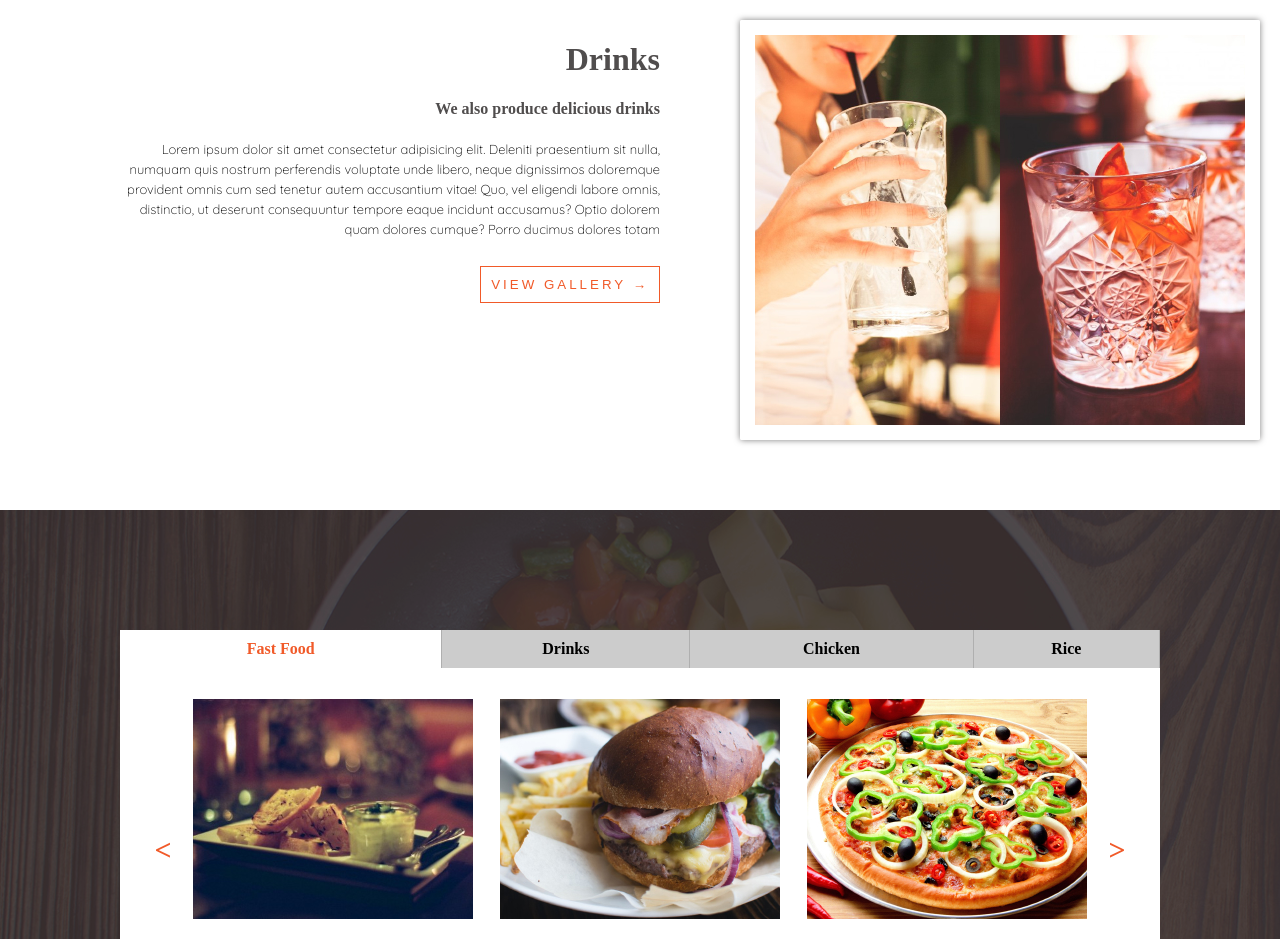
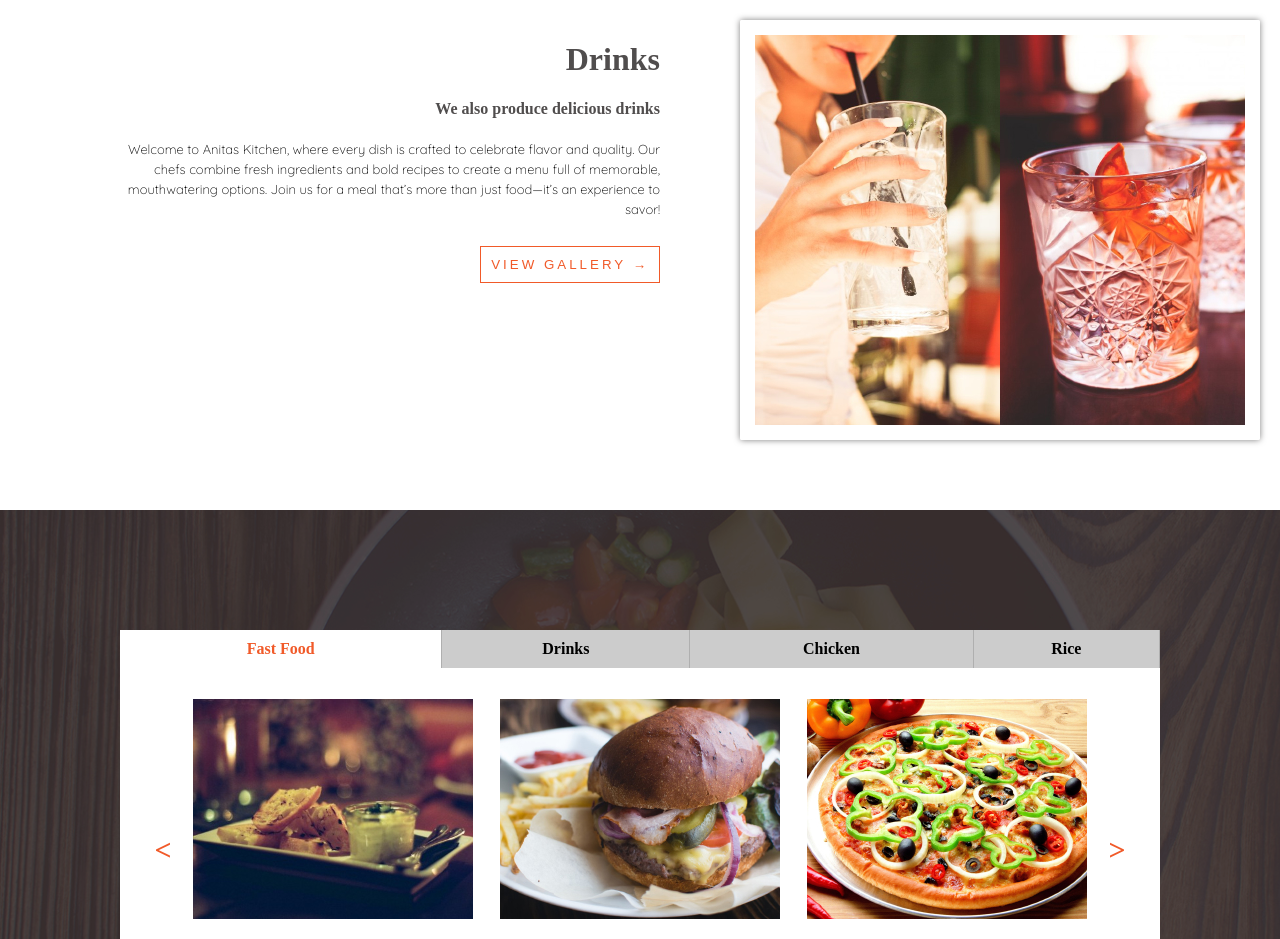
Before and after one commit to titoritzy/Anitas-Kitchen, a plain HTML site: page index.html in a window 1280 px wide. Shown: the part 1340-2279 px from the top of the page. Drawn offline with Linux system fonts and the light colour scheme.

Commit message:
Update index.html

```diff
--- a/index.html
+++ b/index.html
@@ -69,9 +69,7 @@
                 <h1>Drinks</h1>
                 <h4>We also produce delicious drinks</h4>
                 <p>
-                    Lorem ipsum dolor sit amet consectetur adipisicing elit. Deleniti praesentium sit nulla, numquam quis nostrum perferendis voluptate unde libero, neque dignissimos doloremque provident omnis cum sed tenetur autem accusantium vitae! Quo, vel eligendi labore
-                    omnis, distinctio, ut deserunt consequuntur tempore eaque incidunt accusamus? Optio dolorem quam dolores cumque? Porro ducimus dolores totam
-                </p>
+                   Welcome to Anitas Kitchen, where every dish is crafted to celebrate flavor and quality. Our chefs combine fresh ingredients and bold recipes to create a menu full of memorable, mouthwatering options. Join us for a meal that’s more than just food—it’s an experience to savor!
             </div>
             <div id="btn2">
                 <button class="outline">View Gallery &#8594;</button>
```
